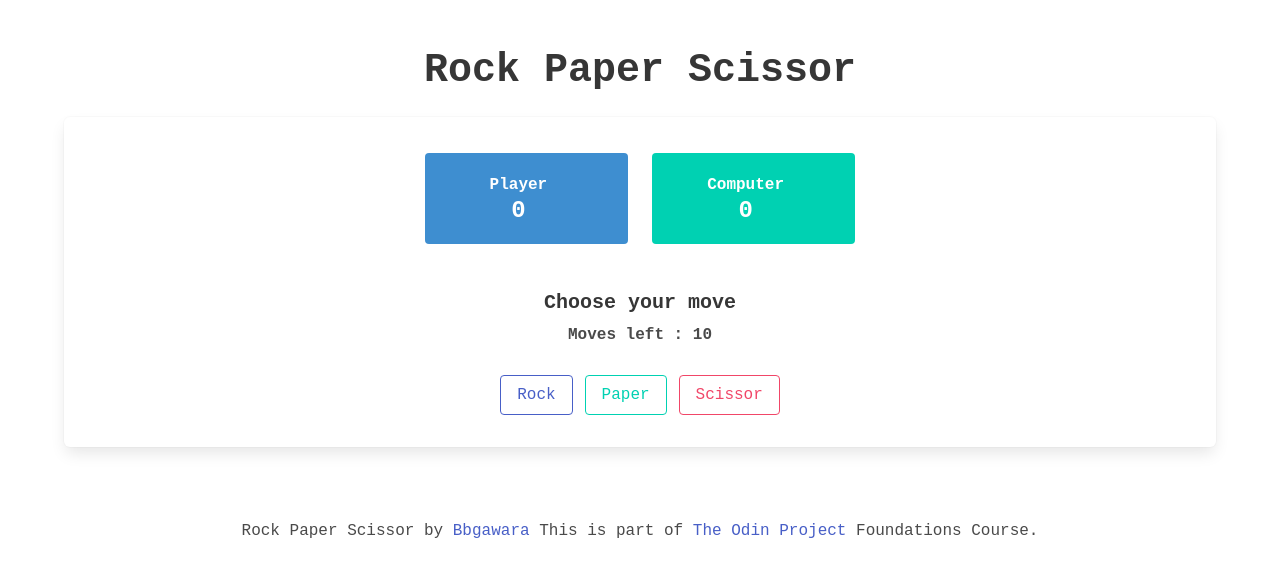
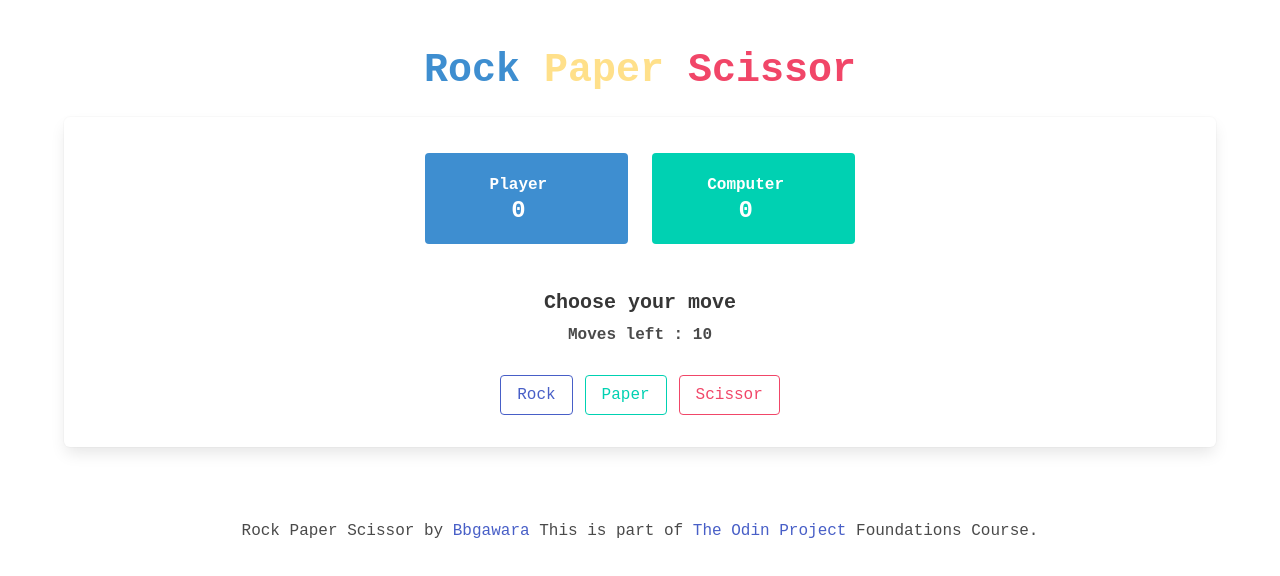
Before and after one commit to itsbbgawara/rock-paper-scissor, a plain HTML site: page index.html in a window 1280 px wide. Drawn offline with nearby package versions, Linux system fonts and the light colour scheme; a web font is replaced by a local one.

Commit message:
edit title text color

```diff
--- a/index.html
+++ b/index.html
@@ -9,7 +9,11 @@
 </head>
 <body>
     <div class="container pt-6">
-        <p class="title is-2 has-text-centered has-text-weight-bold">Rock Paper Scissor</p>
+        <p class="title is-2 has-text-centered has-text-weight-bold">
+            <span class="has-text-info">Rock</span>
+            <span class="has-text-warning">Paper</span>
+            <span class="has-text-danger">Scissor</span>
+        </p>
         <div class="box">
             <section class="game">
                 <div class="score pt-4">
```
